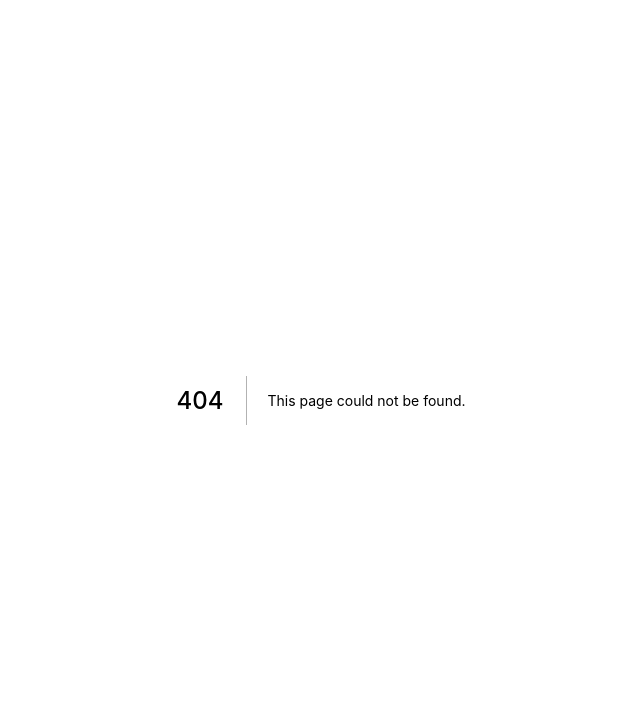
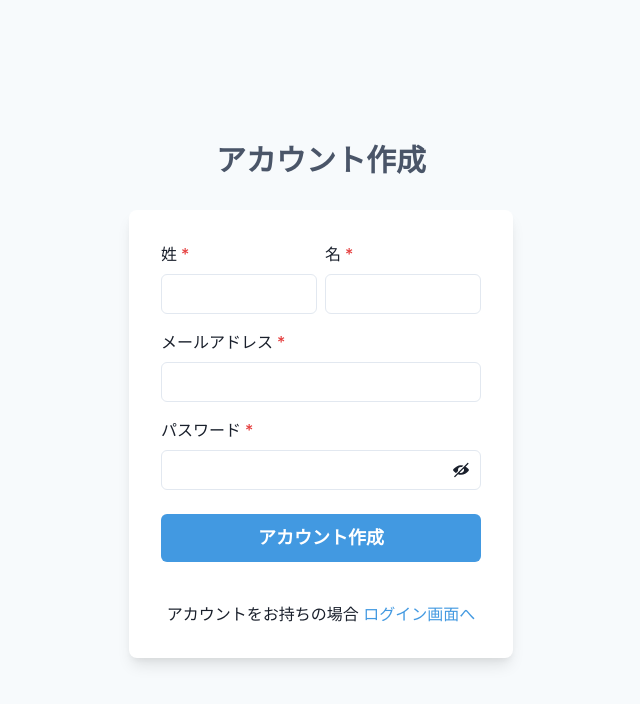
Before and after one commit to HirossaKits/next_js_todo, a Next.js app: page /signup in a window 1280 px wide. Before the commit this address had no page. Shown: the top 704 px of the page, without its empty margins (319-959 px from the left). Built offline with nearby package versions, Linux system fonts and the light colour scheme.

Commit message:
Add signin signup page using chakra ui

```diff
--- a/package.json
+++ b/package.json
@@ -8,6 +8,7 @@
     "lint": "next lint"
   },
   "dependencies": {
+    "@chakra-ui/icons": "^1.1.1",
     "@chakra-ui/react": "^1.7.2",
     "@emotion/react": "^11.6.0",
     "@emotion/styled": "^11.6.0",
--- a/pages/_app.tsx
+++ b/pages/_app.tsx
@@ -1,11 +1,14 @@
 import "../styles/globals.css";
 import type { AppProps } from "next/app";
 import { RecoilRoot } from "recoil";
+import { ChakraProvider } from "@chakra-ui/react";
 
 function MyApp({ Component, pageProps }: AppProps) {
   return (
     <RecoilRoot>
-      <Component {...pageProps} />
+      <ChakraProvider>
+        <Component {...pageProps} />
+      </ChakraProvider>
     </RecoilRoot>
   );
 }
--- a/pages/api/signin.tsx
+++ /dev/null
@@ -1,7 +0,0 @@
-import React from "react";
-
-function signin() {
-  return <div></div>;
-}
-
-export default signin;
--- a/pages/index.tsx
+++ b/pages/index.tsx
@@ -15,6 +15,7 @@
 import { TODO } from "../components/types";
 import Todo from "../components/Todo";
 import EditForm from "../components/EditForm";
+import { Flex } from "@chakra-ui/react";
 
 const Home: NextPage = () => {
   const [openEdit, setOpenEdit] = useState(false);
--- /dev/null
+++ b/pages/signup.tsx
@@ -0,0 +1,106 @@
+import React, { useState } from "react";
+import {
+  Flex,
+  Box,
+  FormControl,
+  FormLabel,
+  Input,
+  InputGroup,
+  HStack,
+  InputRightElement,
+  Stack,
+  Button,
+  Heading,
+  Text,
+  useColorModeValue,
+  Link,
+} from "@chakra-ui/react";
+import { ViewIcon, ViewOffIcon } from "@chakra-ui/icons";
+
+const Signup = () => {
+  const [showPassword, setShowPassword] = useState(false);
+
+  return (
+    <Flex
+      minH={"100vh"}
+      align={"center"}
+      justify={"center"}
+      bg={useColorModeValue("gray.50", "gray.800")}
+    >
+      <Stack spacing={8} mx={"auto"} maxW={"lg"} py={12} px={6}>
+        <Stack align={"center"}>
+          <Heading fontSize={"3xl"} color={"gray.600"}>
+            アカウント作成
+          </Heading>
+        </Stack>
+        <Box
+          rounded={"lg"}
+          bg={useColorModeValue("white", "gray.700")}
+          boxShadow={"lg"}
+          p={8}
+          maxW={"sm"}
+        >
+          <Stack spacing={4}>
+            <HStack>
+              <Box>
+                <FormControl id='lastName' isRequired>
+                  <FormLabel>姓</FormLabel>
+                  <Input type='text' />
+                </FormControl>
+              </Box>
+              <Box>
+                <FormControl id='firstName' isRequired>
+                  <FormLabel>名</FormLabel>
+                  <Input type='text' />
+                </FormControl>
+              </Box>
+            </HStack>
+            <FormControl id='email' isRequired>
+              <FormLabel>メールアドレス</FormLabel>
+              <Input type='email' />
+            </FormControl>
+            <FormControl id='password' isRequired>
+              <FormLabel>パスワード</FormLabel>
+              <InputGroup>
+                <Input type={showPassword ? "text" : "password"} />
+                <InputRightElement h={"full"}>
+                  <Button
+                    variant={"ghost"}
+                    onClick={() =>
+                      setShowPassword((showPassword) => !showPassword)
+                    }
+                  >
+                    {showPassword ? <ViewIcon /> : <ViewOffIcon />}
+                  </Button>
+                </InputRightElement>
+              </InputGroup>
+            </FormControl>
+            <Stack spacing={10} pt={2}>
+              <Button
+                loadingText='Submitting'
+                size='lg'
+                bg={"blue.400"}
+                color={"white"}
+                _hover={{
+                  bg: "blue.500",
+                }}
+              >
+                アカウント作成
+              </Button>
+            </Stack>
+            <Stack pt={6}>
+              <Text align={"center"}>
+                アカウントをお持ちの場合{" "}
+                <Link href={"./signin"} color={"blue.400"}>
+                  <a>ログイン画面へ</a>
+                </Link>
+              </Text>
+            </Stack>
+          </Stack>
+        </Box>
+      </Stack>
+    </Flex>
+  );
+};
+
+export default Signup;
```
Also changed, not shown: pages/signin.tsx (added, +80 -0 lines), pages/api/signup.tsx (deleted), 1 other file (tests, documents, lock files or other folders).
